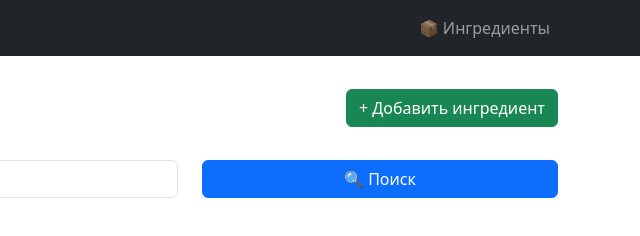
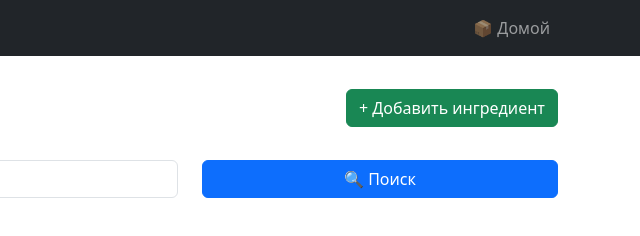
Before and after one commit to avers52/Recipes-for-automatic-coffee-preparation, a website built with Vite: page index.html in a window 1280 px wide. Shown: the full height of the page, 640-1280 px from the left. Built offline with nearby package versions, Linux system fonts and the light colour scheme; files whose address does not match are found by name.

Commit message:
Переименовал домой

```diff
--- a/index.html
+++ b/index.html
@@ -13,7 +13,7 @@
             <div class="collapse navbar-collapse">
                 <ul class="navbar-nav ms-auto">
                     <li class="nav-item">
-                        <a class="nav-link" href="#" id="nav-recipes">📦 Ингредиенты</a>
+                        <a class="nav-link" href="#" id="nav-recipes">📦 Домой</a>
                     </li>
                 </ul>
             </div>
```
